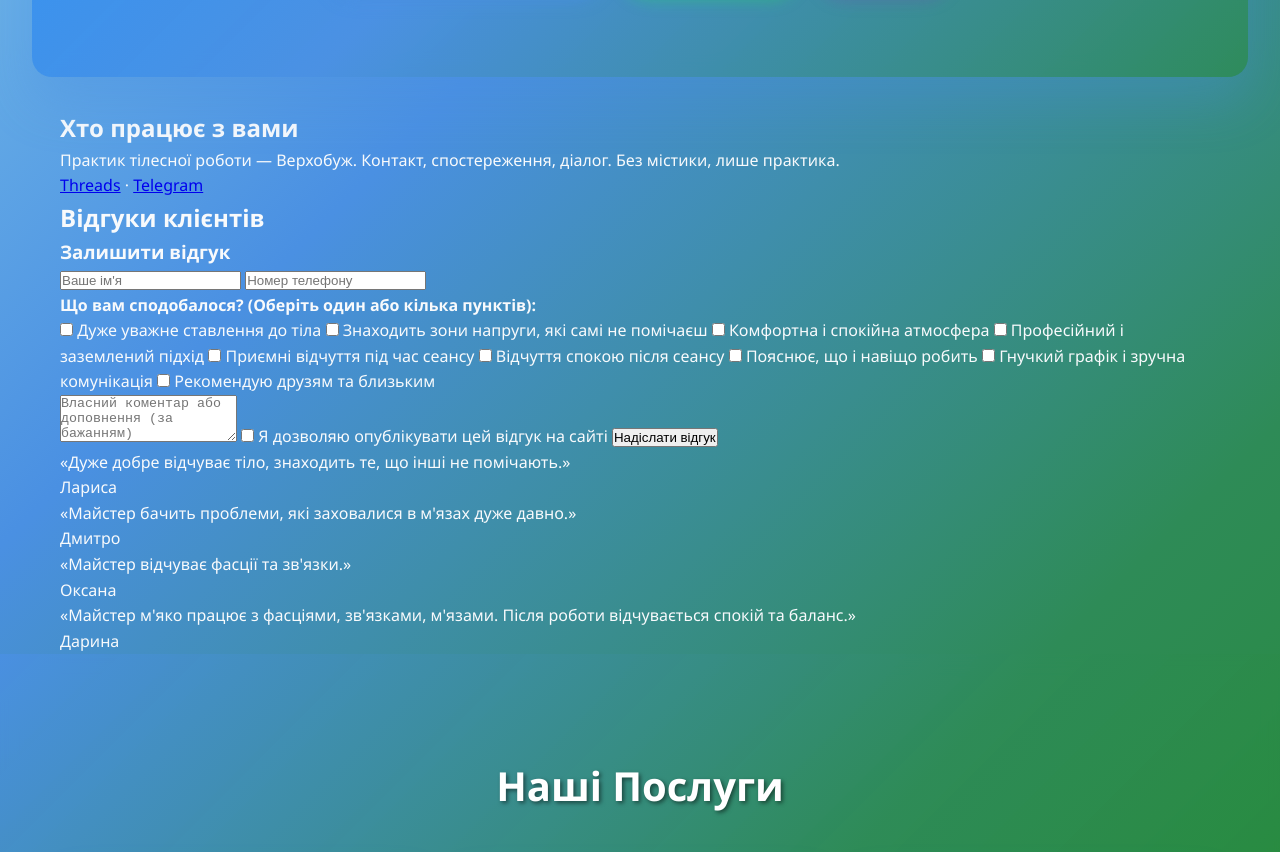
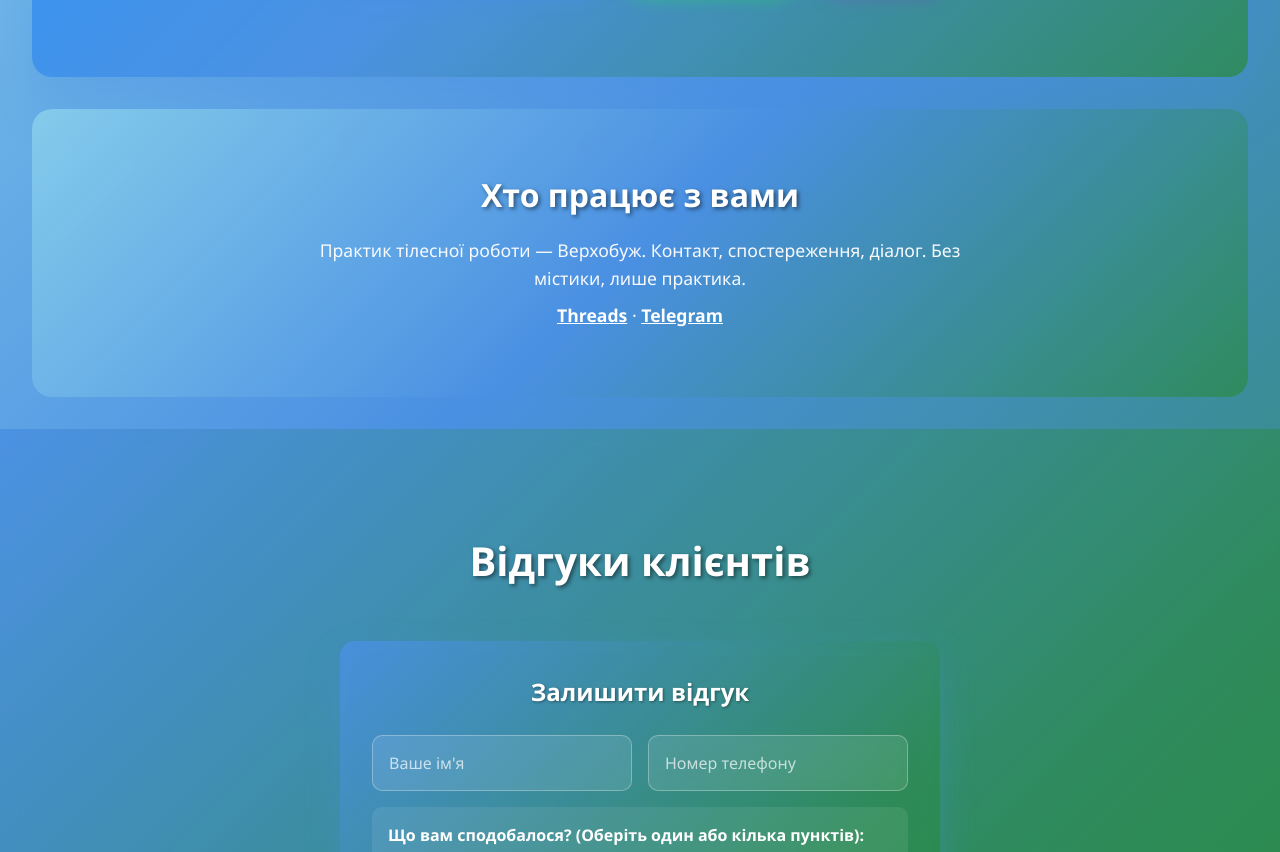
Before and after one commit to verkhobuzh-prog/maisternya-tepla-website, a plain HTML site: page index.html in a window 1280 px wide. Shown: the part 612-1464 px from the top of the page. Drawn offline with Linux system fonts and the light colour scheme; a script that the page names is missing.

Commit message:
Add styles for About and Reviews sections
Added styles for the About and Reviews sections, including layout and design adjustments.

```diff
--- a/style.css
+++ b/style.css
@@ -137,6 +137,196 @@ body {
 .cta-button:hover, .whatsapp-button:hover, .viber-button:hover {
     transform: translateY(-2px);
     box-shadow: 0 8px 25px rgba(74, 144, 226, 0.8);
+}
+
+/* About section */
+.about {
+    padding: 60px 0;
+    text-align: center;
+    background: linear-gradient(135deg, rgba(135, 206, 235, 0.9) 0%, rgba(74, 144, 226, 0.85) 50%, rgba(46, 139, 87, 0.9) 100%);
+    backdrop-filter: blur(10px);
+    margin: 2rem;
+    border-radius: 20px;
+}
+
+.about h2 {
+    font-size: 2rem;
+    color: #ffffff;
+    text-shadow: 2px 2px 4px rgba(0, 0, 0, 0.5);
+    margin-bottom: 1rem;
+}
+
+.about p {
+    color: #f8fafc;
+    font-size: 1.1rem;
+    max-width: 700px;
+    margin: 0 auto 0.5rem;
+}
+
+.about a {
+    color: #ffffff;
+    font-weight: 700;
+    text-decoration: underline;
+}
+
+/* Reviews section */
+.reviews {
+    padding: 100px 0;
+    background: linear-gradient(135deg, rgba(74, 144, 226, 0.9) 0%, rgba(46, 139, 87, 0.85) 50%, rgba(34, 139, 34, 0.9) 100%);
+    backdrop-filter: blur(10px);
+}
+
+.reviews h2 {
+    text-align: center;
+    font-size: 2.5rem;
+    margin-bottom: 3rem;
+    color: #ffffff;
+    text-shadow: 2px 2px 4px rgba(0, 0, 0, 0.5);
+}
+
+.reviews-grid {
+    display: grid;
+    grid-template-columns: repeat(auto-fit, minmax(280px, 1fr));
+    gap: 2rem;
+    max-width: 1200px;
+    margin: 2rem auto 0;
+}
+
+.review-card {
+    background: linear-gradient(135deg, rgba(135, 206, 235, 0.9) 0%, rgba(74, 144, 226, 0.85) 50%, rgba(46, 139, 87, 0.9) 100%);
+    backdrop-filter: blur(10px);
+    padding: 2rem;
+    border-radius: 15px;
+    box-shadow: 0 15px 35px rgba(74, 144, 226, 0.3);
+}
+
+.review-text {
+    color: #f8fafc;
+    font-style: italic;
+    margin-bottom: 1rem;
+}
+
+.review-author {
+    color: #ffffff;
+    font-weight: 700;
+    font-size: 0.95rem;
+}
+
+/* Review form */
+.review-form-wrapper {
+    max-width: 600px;
+    margin: 0 auto 3rem;
+    padding: 2rem;
+    background: linear-gradient(135deg, rgba(74, 144, 226, 0.9) 0%, rgba(46, 139, 87, 0.85) 50%, rgba(34, 139, 34, 0.9) 100%);
+    backdrop-filter: blur(10px);
+    border-radius: 15px;
+    box-shadow: 0 15px 35px rgba(74, 144, 226, 0.3);
+}
+
+.review-form-wrapper h3 {
+    text-align: center;
+    color: #ffffff;
+    margin-bottom: 1.5rem;
+    font-size: 1.5rem;
+    text-shadow: 1px 1px 3px rgba(0, 0, 0, 0.4);
+}
+
+.review-form input[type="text"],
+.review-form input[type="tel"],
+.review-form textarea {
+    width: 100%;
+    padding: 1rem;
+    margin-bottom: 1rem;
+    border: 1px solid rgba(255, 255, 255, 0.3);
+    border-radius: 10px;
+    background: rgba(255, 255, 255, 0.1);
+    color: #ffffff;
+    font-size: 1rem;
+    font-family: inherit;
+    backdrop-filter: blur(5px);
+}
+
+.review-form input::placeholder,
+.review-form textarea::placeholder {
+    color: rgba(255, 255, 255, 0.7);
+}
+
+.review-form .form-group {
+    display: flex;
+    gap: 1rem;
+    flex-wrap: wrap;
+}
+
+.review-form .form-group input {
+    flex: 1;
+    min-width: 200px;
+}
+
+.checkbox-group {
+    margin-bottom: 1rem;
+    padding: 1rem;
+    background: rgba(255, 255, 255, 0.08);
+    border-radius: 10px;
+}
+
+.checkbox-group p {
+    color: #ffffff;
+    margin-bottom: 0.8rem;
+}
+
+.checkbox-item {
+    display: flex;
+    align-items: center;
+    gap: 0.6rem;
+    color: #f0f8ff;
+    font-size: 0.95rem;
+    margin-bottom: 0.6rem;
+    cursor: pointer;
+}
+
+.checkbox-item input[type="checkbox"] {
+    flex-shrink: 0;
+    width: 18px;
+    height: 18px;
+}
+
+.consent-label {
+    display: flex;
+    align-items: flex-start;
+    gap: 0.5rem;
+    color: #f0f8ff;
+    font-size: 0.95rem;
+    margin-bottom: 1.5rem;
+    line-height: 1.4;
+}
+
+.consent-label input[type="checkbox"] {
+    margin-top: 0.2rem;
+    flex-shrink: 0;
+}
+
+.review-form button {
+    width: 100%;
+    padding: 1rem;
+    background: linear-gradient(135deg, #25d366 0%, #128c7e 100%);
+    border: none;
+    border-radius: 10px;
+    color: white;
+    font-weight: 600;
+    font-size: 1rem;
+    cursor: pointer;
+    transition: all 0.3s ease;
+    box-shadow: 0 4px 15px rgba(37, 211, 102, 0.4);
+}
+
+.review-form button:hover {
+    transform: translateY(-2px);
+    box-shadow: 0 8px 25px rgba(37, 211, 102, 0.6);
+}
+
+.hidden-field {
+    position: absolute;
+    left: -9999px;
 }
 
 /* Services Section */
```
